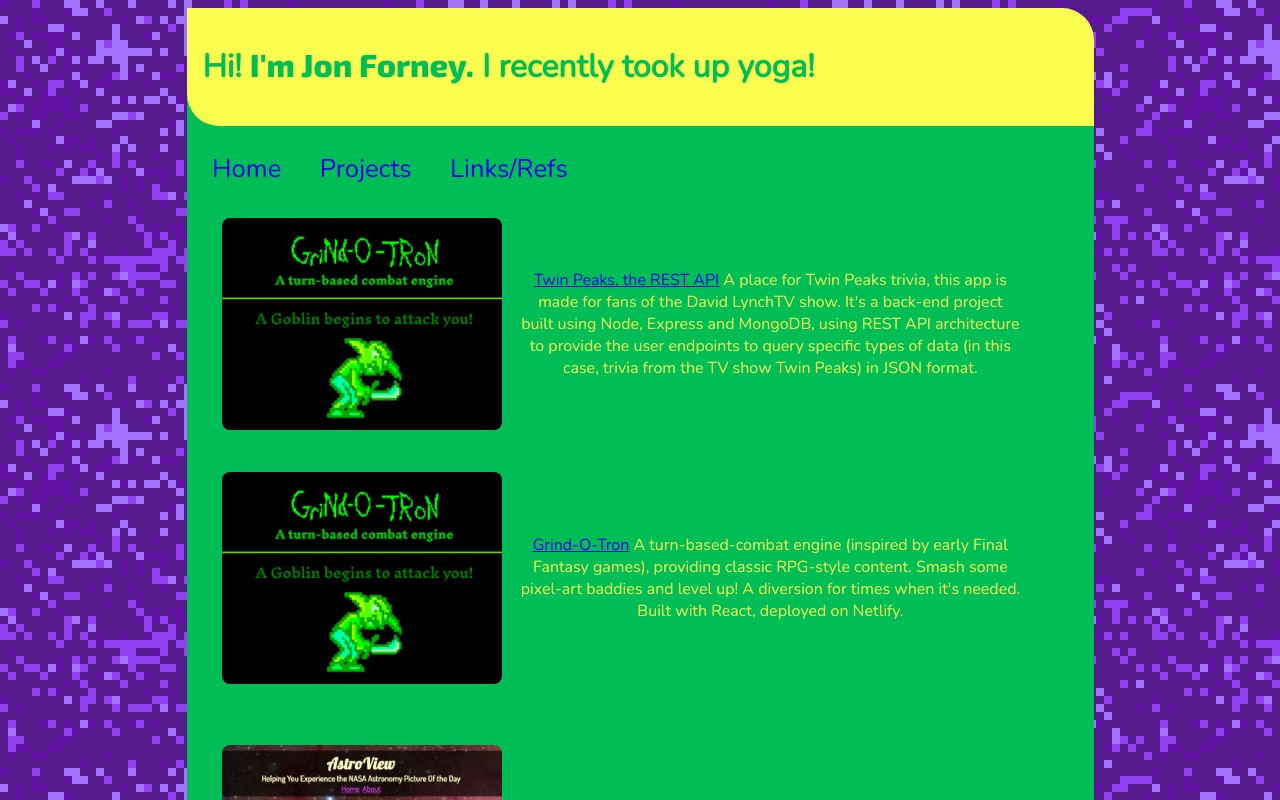
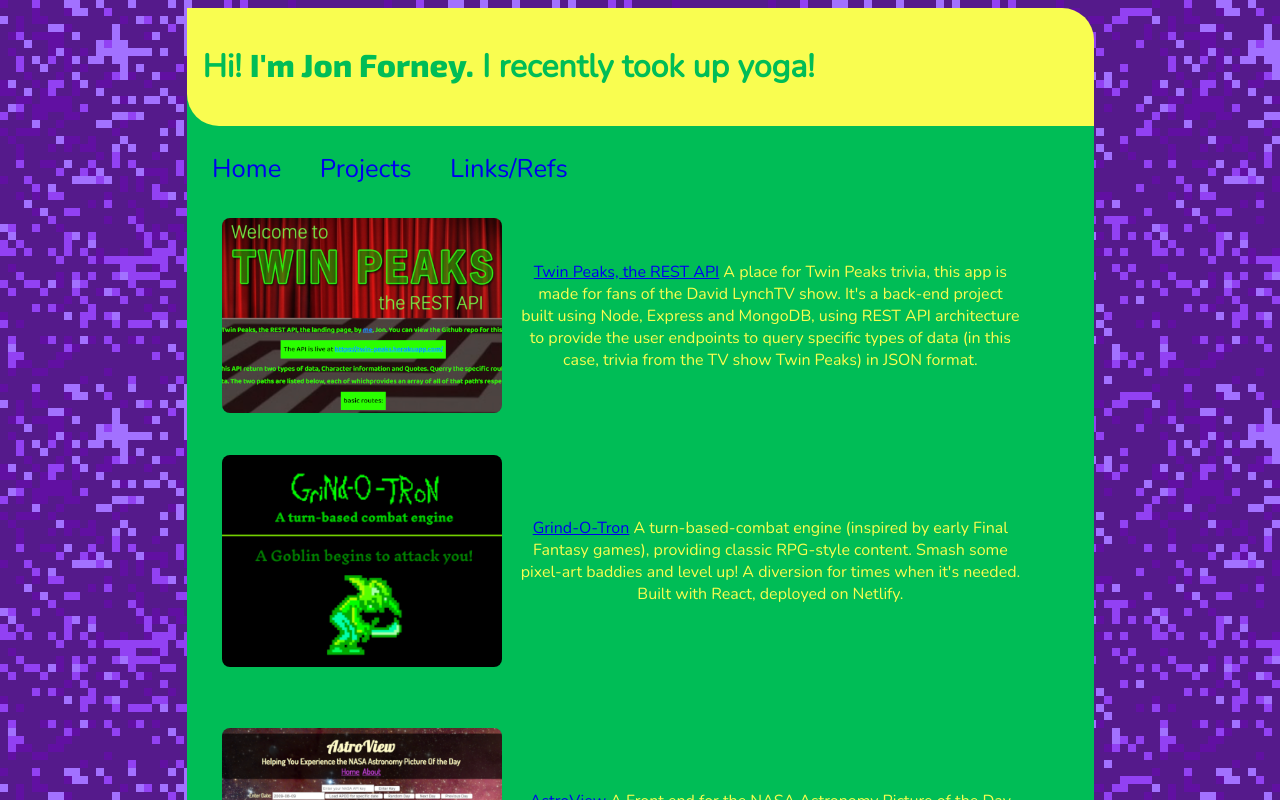
Before and after one commit to MustardJoe/project-alphatron-were-eagle, a React app: page /projects in a window 1280 px wide. Shown: the top 800 px of the page. Built offline with nearby package versions, Linux system fonts and the light colour scheme.

Commit message:
added img asset for twin peaks proj

```diff
--- a/src/components/projects/Projects.js
+++ b/src/components/projects/Projects.js
@@ -6,13 +6,14 @@
 import moddoImg from '../../assets/moddo2.png';
 import simpsonsImg from '../../assets/simpsons2.png';
 import grindoImg from '../../assets/grindo2.png';
+import twinPeaksImg from '../../assets/twinpeaksproj.png';
 
 function Projects() {
   return (
     <section className={styles.projectsComp}>
       <div className={styles.projBlock}>
         <a href="https://friendly-kilby-8a97fe.netlify.app/" target="_blank" rel="noopener noreferrer">
-          <img src={grindoImg} className={styles.projImg}></img>
+          <img src={twinPeaksImg} className={styles.projImg}></img>
         </a>
         <p className={styles.projText}>
           <a href="https://friendly-kilby-8a97fe.netlify.app/" target="_blank"
```
Also changed, not shown: src/assets/twinpeaksproj.png (added).
